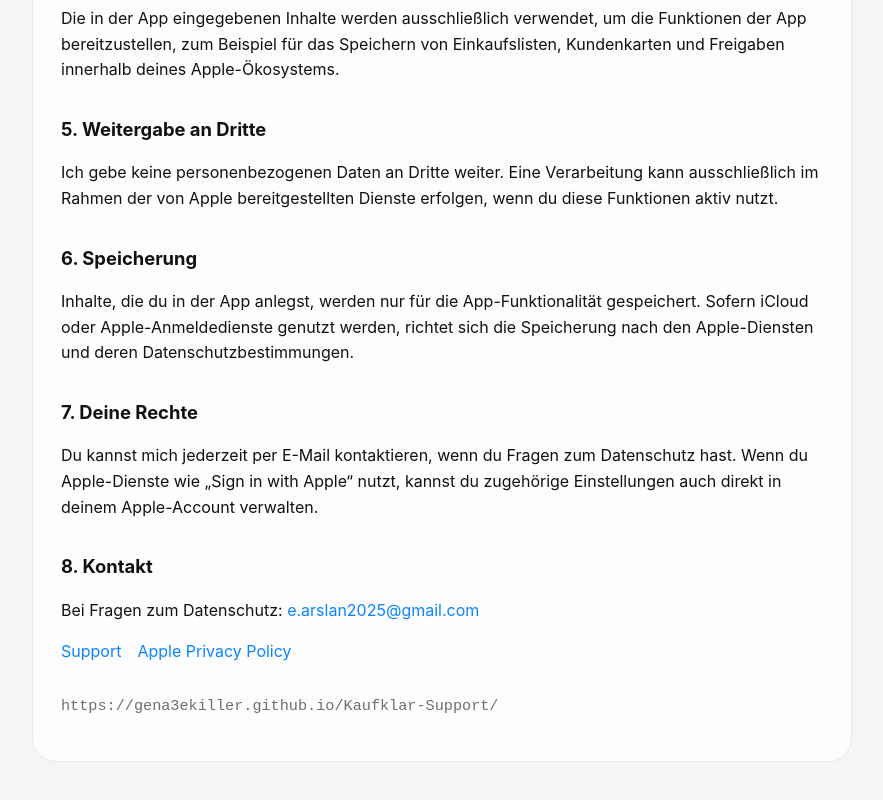
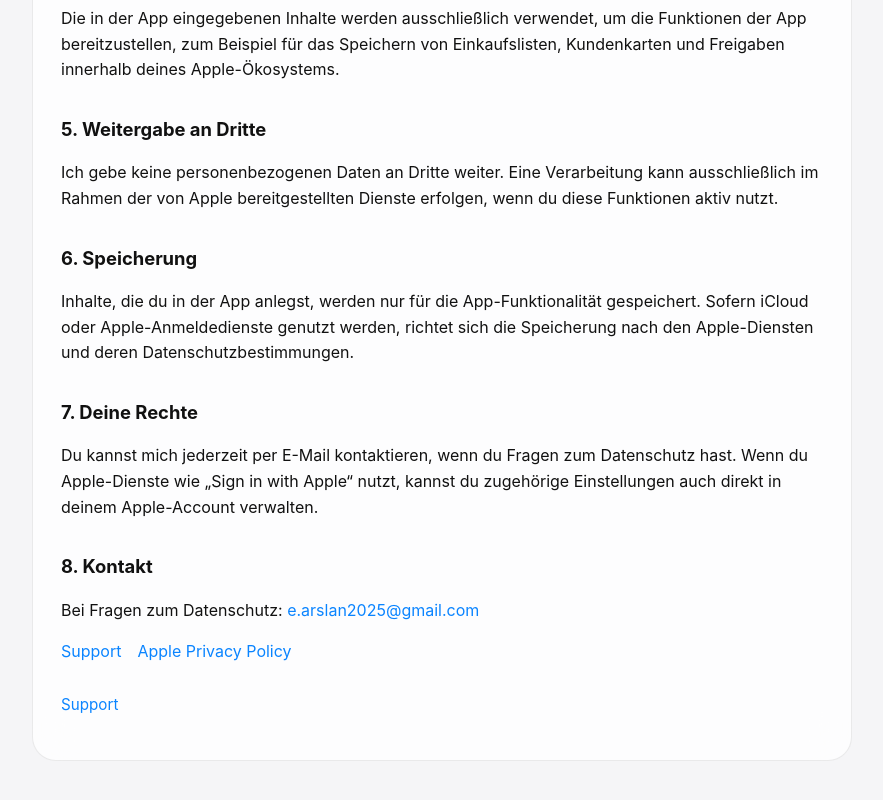
Before and after one commit to gena3ekiller/Kaufklar-Datenschutz, a plain HTML site: page index.html in a window 1280 px wide. Shown: the part 854-1654 px from the top of the page, without its empty margins (198-1081 px from the left). Drawn offline with Linux system fonts and the light colour scheme.

Commit message:
Update index.html

```diff
--- a/index.html
+++ b/index.html
@@ -162,7 +162,7 @@
       </div>
 
       <p class="footer">
-        <code>https://gena3ekiller.github.io/Kaufklar-Support/</code>
+         <a href="https://gena3ekiller.github.io/Kaufklar-Support/">Support</a>
       </p>
     </div>
   </main>
```
